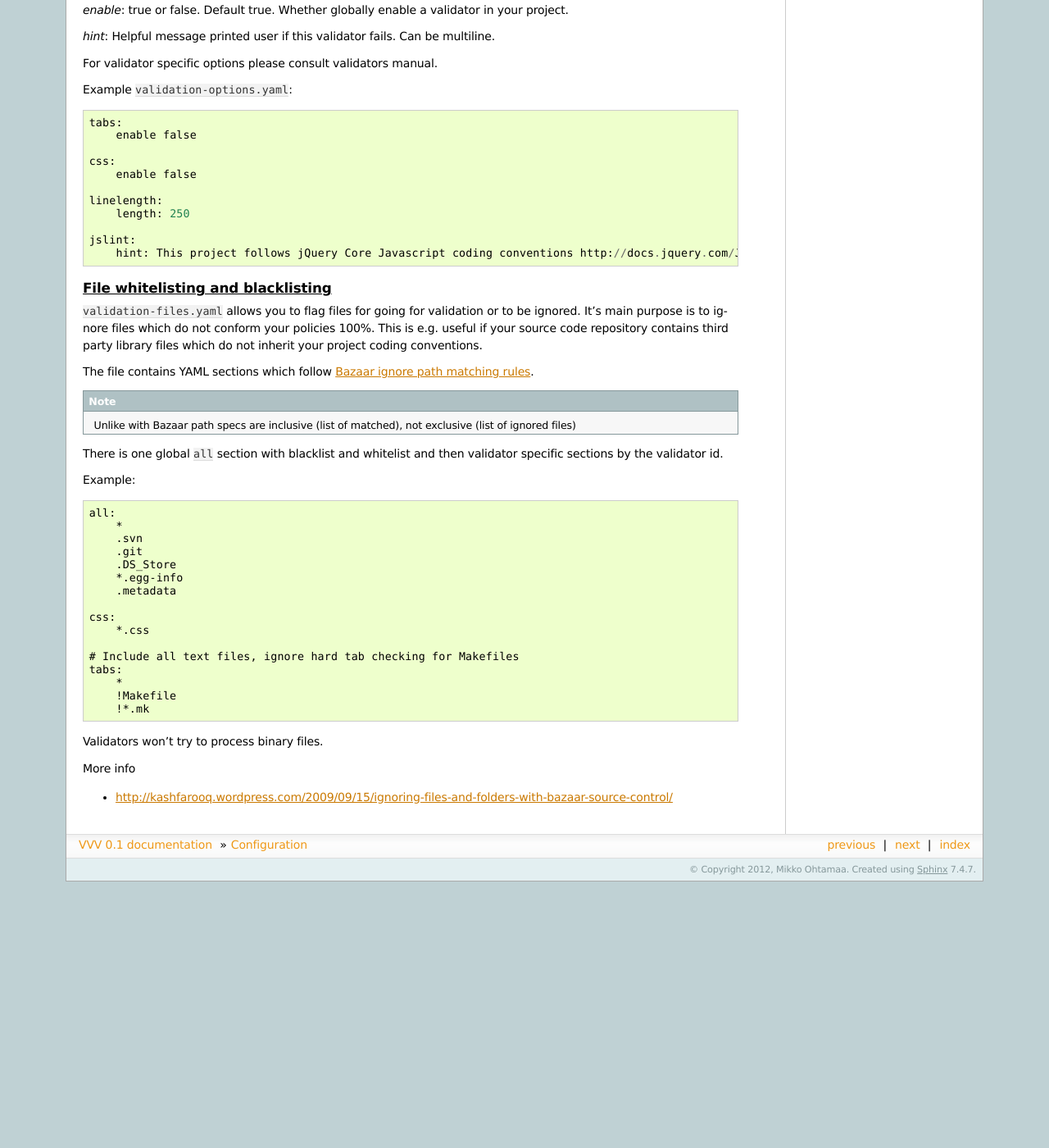
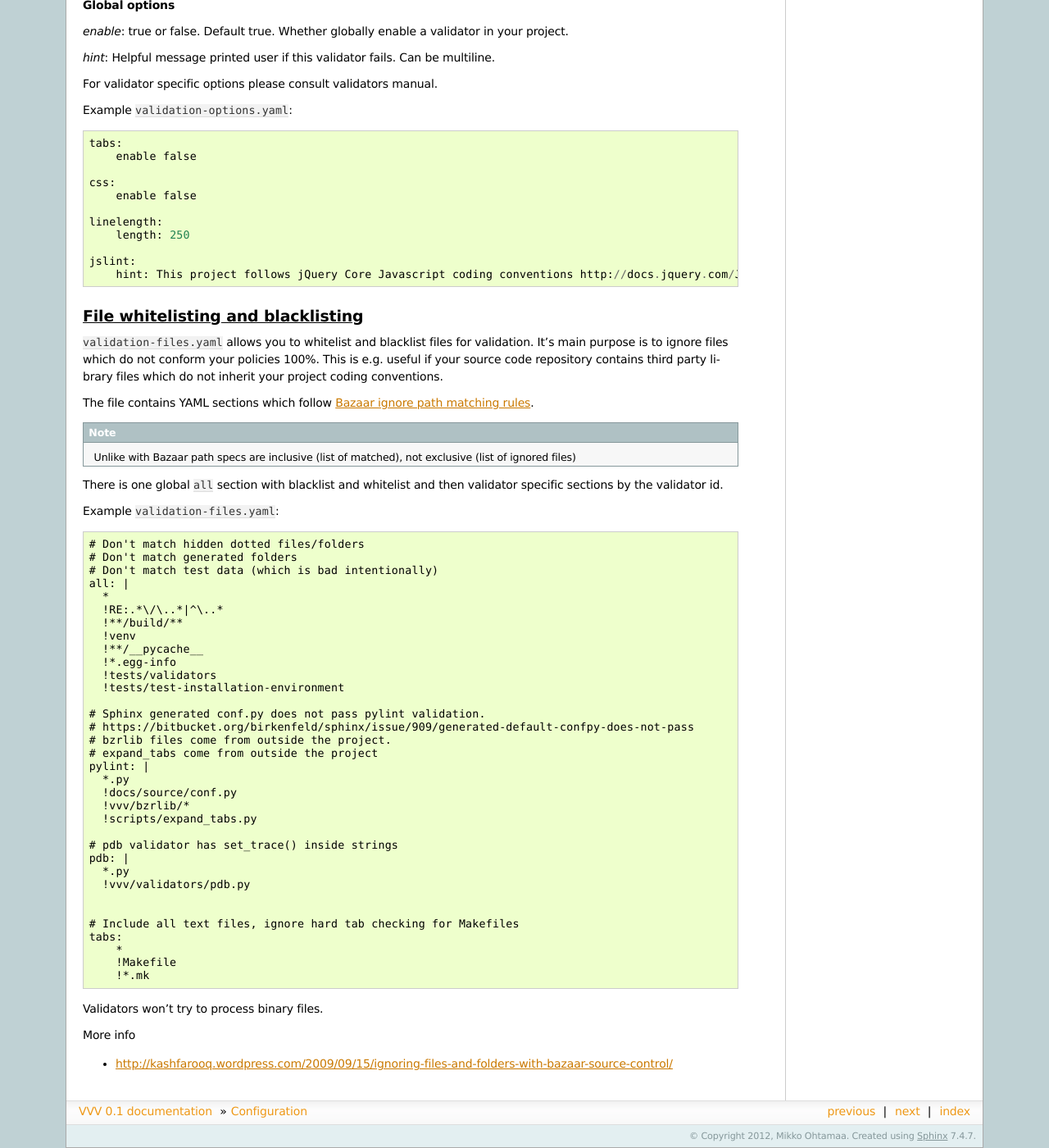
Before and after one commit to miohtama/vvv, a Sphinx documentation site: the page built from docs/source/configuration.rst, in a window 1280 px wide and 1400 px high, scrolled down 807 px. Shown: the whole window at 82% size. Built offline with Sphinx 7.4.7, drawn with Linux system fonts in a browser that asks for light colours; before the commit the page ends 1882 px from its top, so only the background shows below that; some of the changed text lies outside the part shown.

Commit message:
More docs, preparing commit hooks

```diff
--- a/docs/source/configuration.rst
+++ b/docs/source/configuration.rst
@@ -5,19 +5,19 @@
 .. contents :: :local:
 
 Introduction
---------------------------------------
+===================================
 
 VVV can be configuredin two ways
 
-* Configuration files are in your project folder are shared between
-  all the developers and tell what validation policies your project has
+* VVV configuration files are in your software project folder are shared between
+  the developers of the project (``validation-options.yaml`` and ``validation-files.yaml``)
 
 * VVV command line parameters are specific to each run / integration environment where VVV is executed
 
 Configuration files are specified in `YAML syntax <http://ess.khhq.net/wiki/YAML_Tutorial>`_.
 
 Configuration file
-+++++++++++++++++++++++++
+===================================
 
 In your project root add ``validation-options.yaml``. If this file does not exist default settings are used as described below.
 
@@ -33,7 +33,7 @@ In your project root add ``validation-options.yaml``. If this file does not exis
         hint: Your CSS files did not pass W3C validator. Please see README.txt for project CSS coding conventions.
 
 Available configuration file options
-++++++++++++++++++++++++++++++++++++++++++++++++++
+======================================================================
 
 The configuration file has one section per each validator.
 
@@ -62,9 +62,9 @@ Example ``validation-options.yaml``::
         hint: This project follows jQuery Core Javascript coding conventions http://docs.jquery.com/JQuery_Core_Style_Guidelines
 
 File whitelisting and blacklisting
-++++++++++++++++++++++++++++++++++++++
+===================================
 
-``validation-files.yaml`` allows you to flag files for going for validation or to be ignored.
+``validation-files.yaml`` allows you to whitelist and blacklist files for validation.
 It's main purpose is to ignore files which do not conform your policies 100%.
 This is e.g. useful if your source code repository contains third party library files which
 do not inherit your project coding conventions.
@@ -77,18 +77,36 @@ The file contains YAML sections which follow `Bazaar ignore path matching rules
 
 There is one global ``all`` section with blacklist and whitelist and then validator specific sections by the validator id.
 
-Example::
+Example ``validation-files.yaml``::
 
-    all:
-        *
-        .svn
-        .git
-        .DS_Store
-        *.egg-info
-        .metadata
+    # Don't match hidden dotted files/folders
+    # Don't match generated folders
+    # Don't match test data (which is bad intentionally)
+    all: |
+      *
+      !RE:.*\/\..*|^\..*
+      !**/build/**
+      !venv
+      !**/__pycache__
+      !*.egg-info
+      !tests/validators
+      !tests/test-installation-environment
 
-    css:
-        *.css
+    # Sphinx generated conf.py does not pass pylint validation.
+    # https://bitbucket.org/birkenfeld/sphinx/issue/909/generated-default-confpy-does-not-pass
+    # bzrlib files come from outside the project.
+    # expand_tabs come from outside the project
+    pylint: |
+      *.py
+      !docs/source/conf.py
+      !vvv/bzrlib/*
+      !scripts/expand_tabs.py
+
+    # pdb validator has set_trace() inside strings
+    pdb: |
+      *.py
+      !vvv/validators/pdb.py
+
 
     # Include all text files, ignore hard tab checking for Makefiles
     tabs:
--- a/docs/source/index.rst
+++ b/docs/source/index.rst
@@ -1,5 +1,6 @@
 .. VVV documentation master file, created by
 
+A convenience utility for software source code validation and linting:
 VVV provides easy to integrate validation and linting tools to prevent bad stuff committed in your software project.
 
 Contents:
--- a/setup.py
+++ b/setup.py
@@ -36,7 +36,7 @@ setup(name = "vvv",
 
       [console_scripts]
       vvv = vvv.main:entry_point
-      vvv-git-pre-commit-hook = vvv.hooks.git:precommit
+      vvv-install-git-pre-commit-hook = vvv.hooks.git:setup_hook
       vvv-validate-rst = vvv.scripts.validaterst:run
       """,
 )
```
Also changed, not shown: docs/source/develop.rst (+4 -4 lines), docs/source/installation.rst (+31 -4 lines), docs/source/integration.rst (+34 -9 lines), docs/source/validators.rst (+9 -1 lines), 7 other files.
